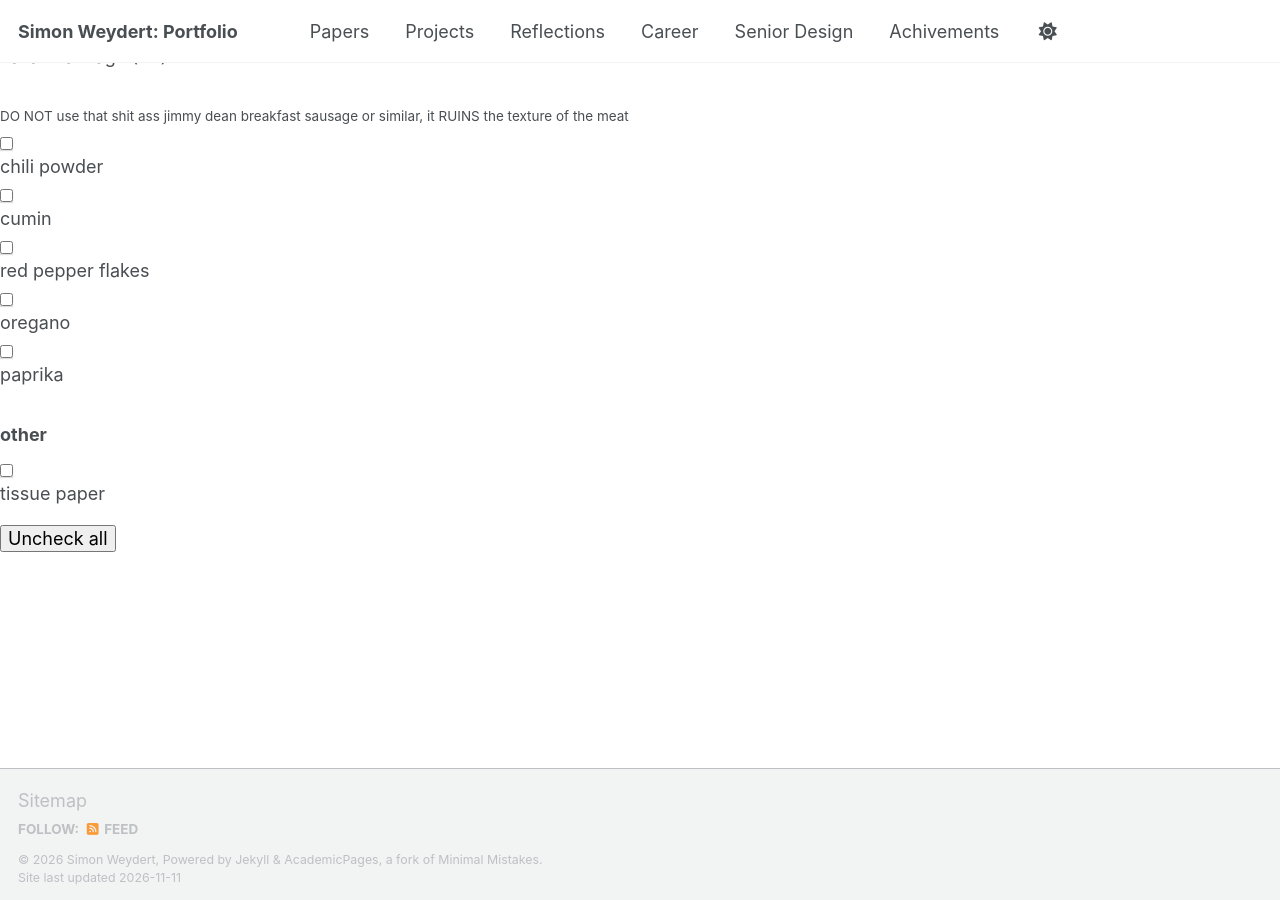
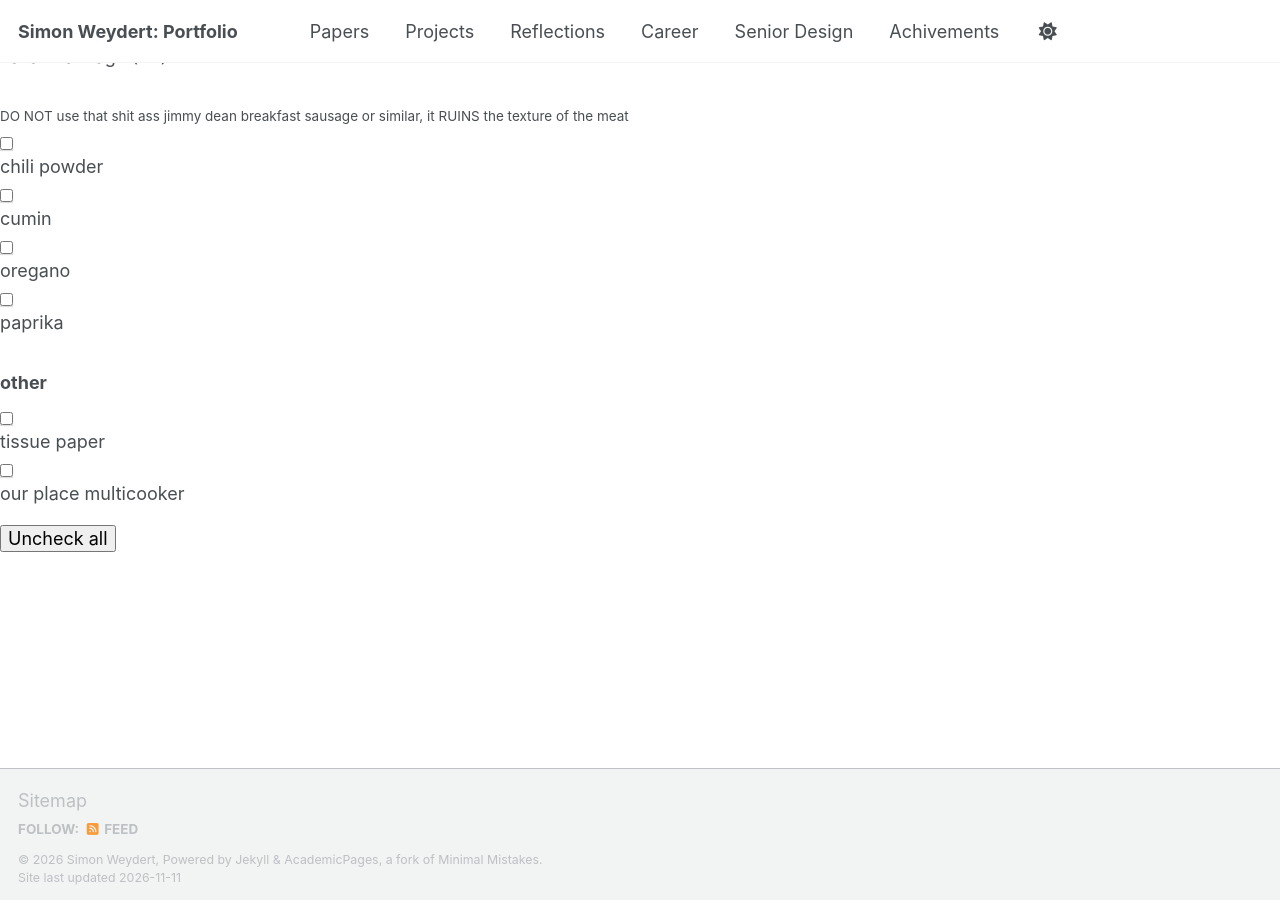
Before and after one commit to SiSaysTheOne/SiSaysTheOne.github.io, a Jekyll site: the page built from shopping.html, in a window 1280 px wide and 900 px high, scrolled down 697 px. Built offline with Jekyll 4.4.1, drawn with Linux system fonts in a browser that asks for light colours; a script that is not in the unit is left out.

Commit message:
exapnded list

```diff
--- a/_data/shopping.yml
+++ b/_data/shopping.yml
@@ -15,9 +15,9 @@
       note: "DO NOT use that shit ass jimmy dean breakfast sausage or similar, it RUINS the texture of the meat"
     - chili powder
     - cumin
-    - red pepper flakes
     - oregano
     - paprika
 - section: other
   items:
     - tissue paper
+    - our place multicooker
```
